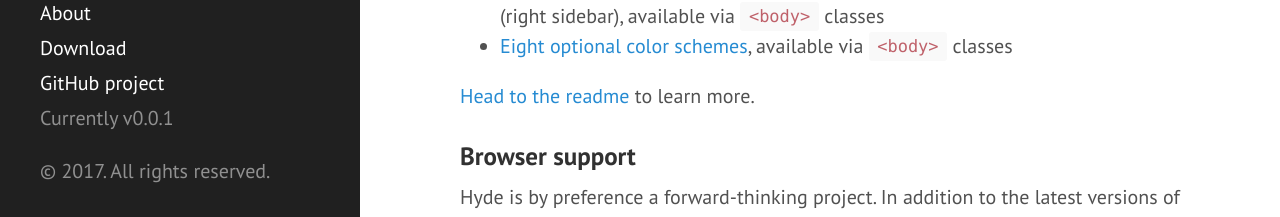
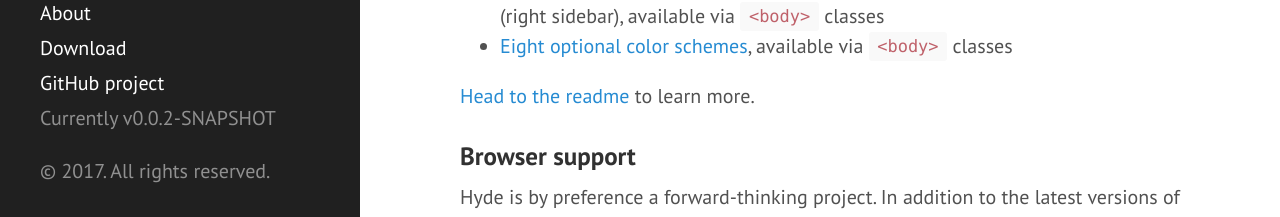
Before and after one commit to mschilling/mschilling.github.io, a Jekyll site: the page built from index.html, in a window 1280 px wide and 900 px high, scrolled down 524 px. Shown: the part 674-891 px from the top of the window. Built offline with Jekyll 4.4.1, drawn with Linux system fonts in a browser that asks for light colours; Markdown is read by kramdown in place of the engine named in the settings; the list of posts is cut into pages by our own code.

Commit message:
Bump version (SNAPSHOT)

```diff
--- a/_config.yml
+++ b/_config.yml
@@ -21,7 +21,7 @@ author:
 paginate:         5
 
 # Custom vars
-version:          0.0.1
+version:          0.0.2-SNAPSHOT
 
 github:
   repo:           https://github.com/mschilling/mschilling.github.io
```
